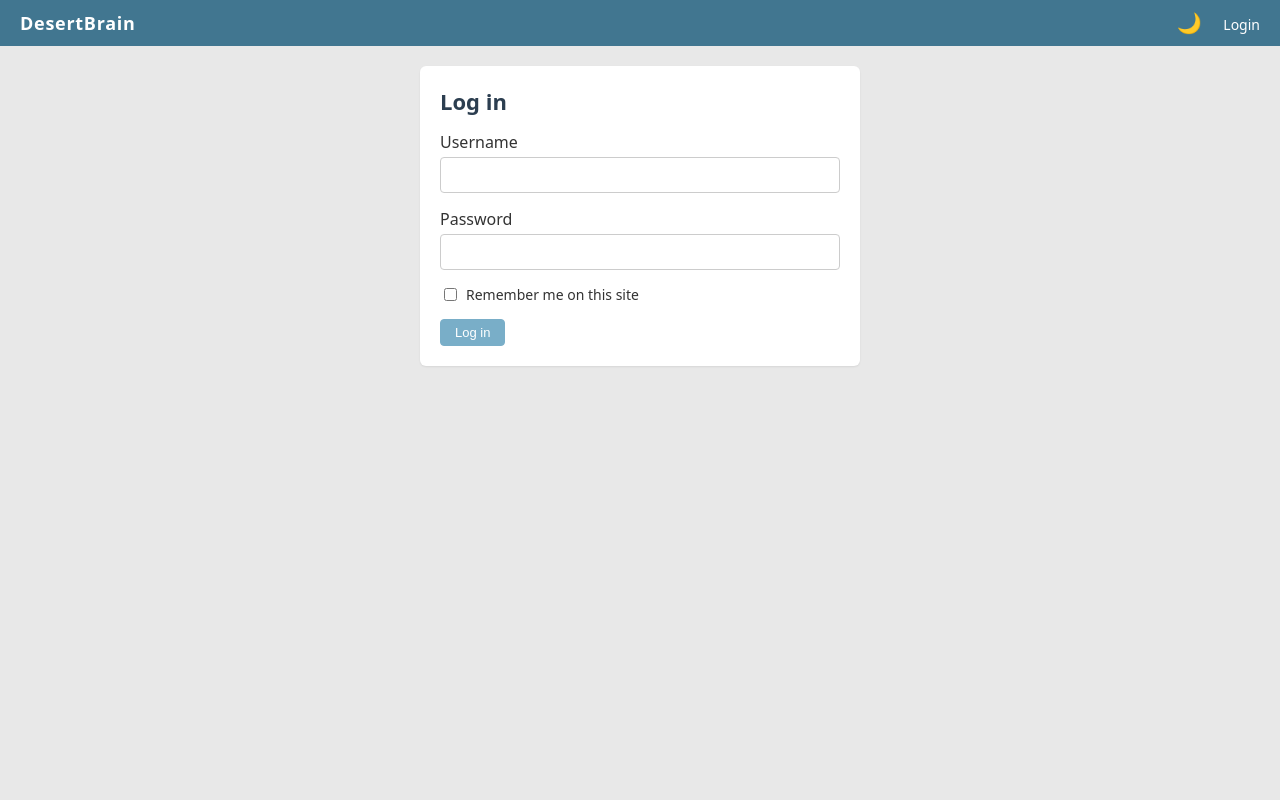
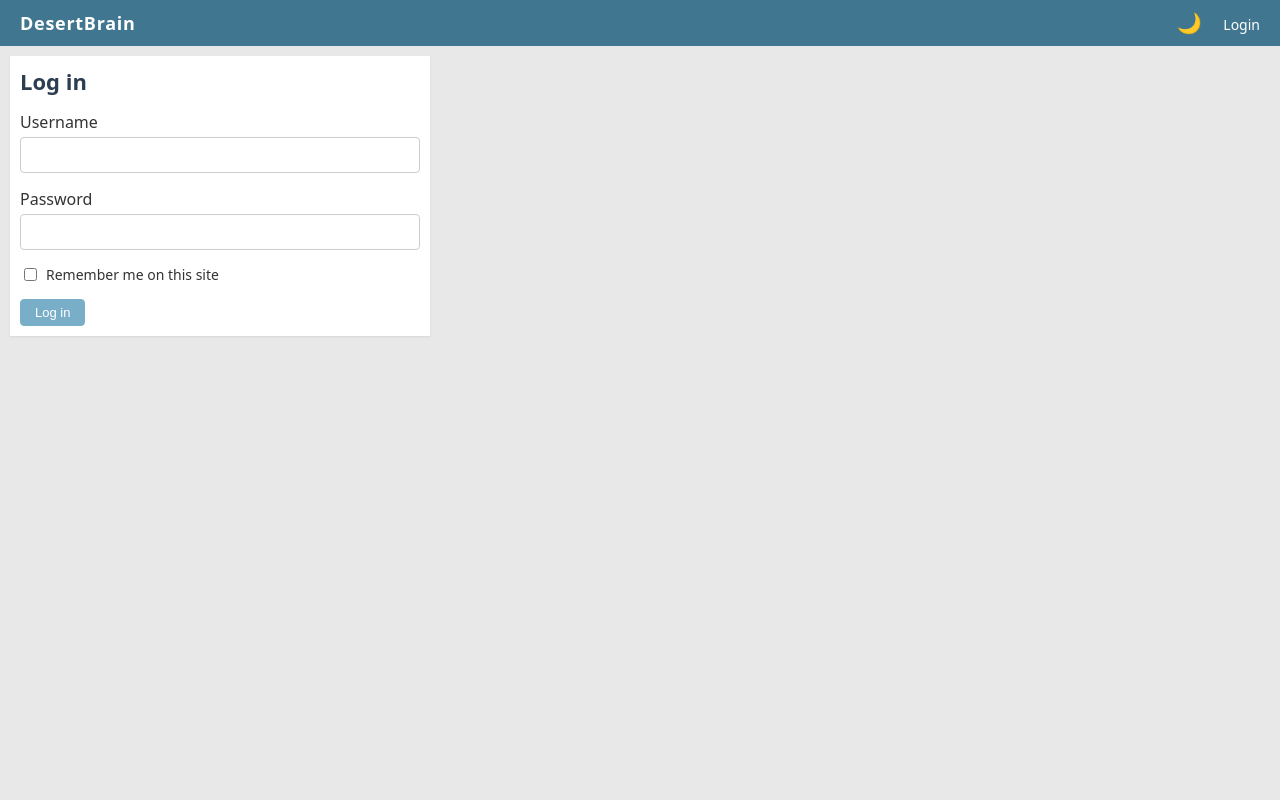
Before and after one commit to jaleotg/STOCKBRAIN, a Django app: page /login/ in a window 1280 px wide. Run offline with Django 5.2, Linux system fonts and the light colour scheme; some libraries are stand-ins or nearby versions.

Commit message:
zmainy w marginesach - troche sie w tym pogubilem ale jest w miare ok. poza duzym marginesem na dole pod paskiem przesuwania. nie umiem tego marginesyu zdjac.

```diff
--- a/engine/inventory/models.py
+++ b/engine/inventory/models.py
@@ -131,9 +131,6 @@ class InventoryColumn(models.Model):
     """
 
     FIELD_CHOICES = [
-        ("rack", "Rack"),
-        ("shelf", "Shelf"),
-        ("box", "Box"),
         ("location", "Location (header)"),
         ("group", "Group (FK)"),
         ("name", "Name"),
--- a/engine/static/css/layout.css
+++ b/engine/static/css/layout.css
@@ -9,9 +9,10 @@ body {
 }
 
 .sb-page {
-    min-height: 100vh;
-    display: flex;
-    flex-direction: column;
+    display: block;
+    min-height: auto;
+    padding: 0;
+    margin: 0;
 }
 
 /* =========================================
@@ -63,15 +64,18 @@ body {
 ========================================= */
 
 .sb-main {
-    padding: 10px;
+    display: block;
+    padding: 10px 10px 0 10px;
+    margin: 0;
 }
 
 .sb-card {
-    border-radius: 6px;
-    padding: 20px;
+    /* auto height to avoid large empty bottom space */
+    border-radius: 0px;
+    padding: 10px;
     max-width: none;
-    width: calc(100% - 20px); /* 10px margines z lewej/prawej */
-    margin: 10px auto;
+    width: auto;
+    margin: 0px;
     box-shadow: 0 1px 2px rgba(0, 0, 0, 0.08);
 }
 
```
Also changed, not shown: engine/templates/home.html (+0 -54 lines), engine/inventory/migrations/0009_alter_inventoryimportexport_options_and_more.py (added).
